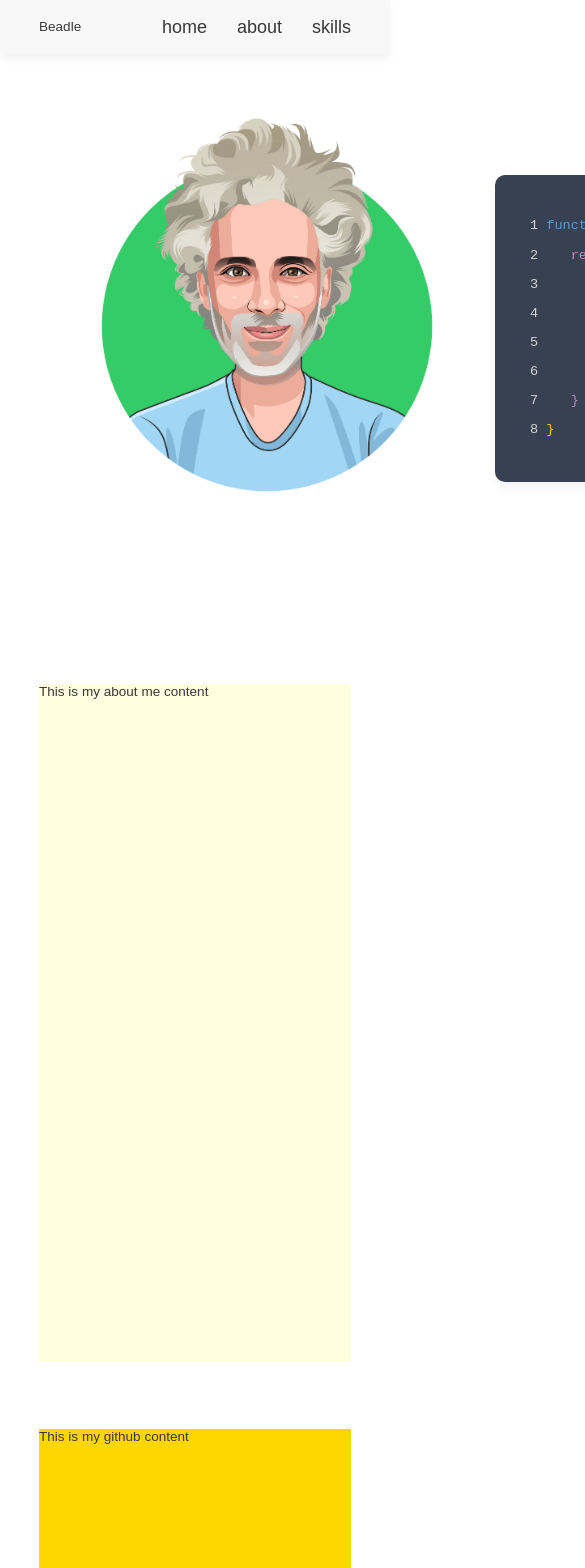
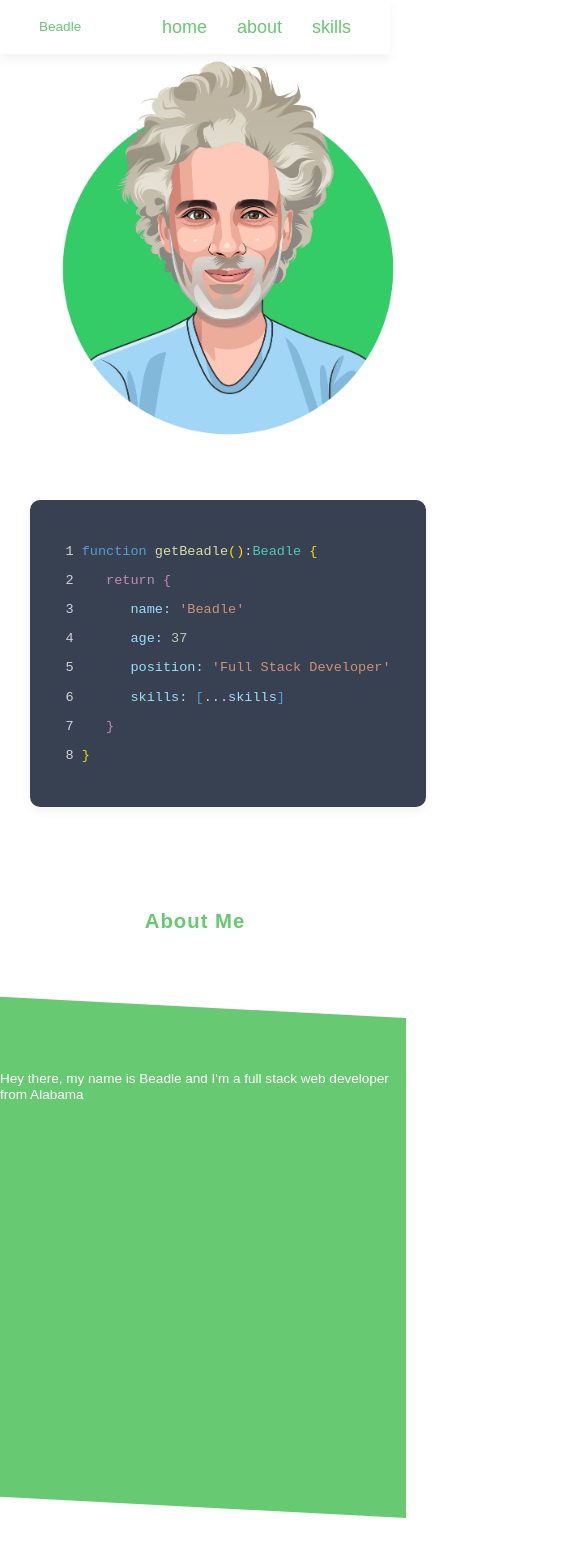
Before and after one commit to Beadle85/portfolio, a Next.js app: page / in a window 390 px wide. Shown: the top 1568 px of the page, 585 px wide, since content can reach past the window. After the commit the page ends 1518 px from the top, so only its background shows below. Built offline with nearby package versions, Linux system fonts and the light colour scheme.

Commit message:
extract About to own component

```diff
--- /dev/null
+++ b/components/about.module.css
@@ -0,0 +1,32 @@
+.container {
+  margin-bottom: 200px;
+  box-sizing: border-box;
+}
+
+.content {
+  width: fit-content;
+  margin: 10rem auto 0;
+  color: white;
+}
+
+.backgroundDiv {
+  position: absolute;
+  left: 0px;
+  width: 100%;
+  min-height: 500px;
+  background: linear-gradient(134deg, var(--green) 0%, var(--green) 99%);
+  transform: skewY(3deg);
+  z-index: -1;
+  pointer-events: none;
+}
+
+@media (max-width: 768px) {
+  .container {
+    position: relative;
+  }
+  .backgroundDiv {
+    width: unset;
+    height: 90%;
+    inset: 100px -16px 0px;
+  }
+}
--- /dev/null
+++ b/components/about.tsx
@@ -0,0 +1,13 @@
+import styles from './about.module.css';
+
+export default function About() {
+  return (
+    <section id='about' className={styles.container}>
+      <h2>About Me</h2>
+      <div className={styles.backgroundDiv} />
+      <article className={styles.content}>
+        <p>Hey there, my name is Beadle and I'm a full stack web developer from Alabama</p>
+      </article>
+    </section>
+  );
+}
--- a/components/home.module.css
+++ b/components/home.module.css
@@ -6,3 +6,27 @@
   align-items: center;
   justify-content: space-around;
 }
+@media (max-width: 900px) {
+  .container {
+    flex-direction: column;
+    margin-top: 10rem;
+    height: fit-content;
+    width: fit-content;
+    margin: 3rem auto 0;
+  }
+  .backgroundDiv {
+    visibility: hidden;
+  }
+}
+
+.backgroundDiv {
+  position: absolute;
+  left: 0px;
+  top: 0px;
+  width: 100%;
+  min-height: 150px;
+  background: linear-gradient(134deg, var(--green) 0%, var(--green) 99%);
+  transform: skewY(3deg);
+  z-index: -1;
+  pointer-events: none;
+}
--- a/components/home.tsx
+++ b/components/home.tsx
@@ -1,12 +1,12 @@
 import Image from 'next/image';
 import styles from './home.module.css';
 import profilePic from '../public/images/profile.jpg';
-import CodeText from './home/codeText';
 import FunctionCard from './home/functionCard';
 
 export default function Home() {
   return (
     <section id='home' className={styles.container}>
+      <div className={styles.backgroundDiv} />
       <div>
         <Image src={profilePic} alt='picture of Beadle' width={456} height={456} />
       </div>
--- a/components/home/functionCard.module.css
+++ b/components/home/functionCard.module.css
@@ -1,5 +1,4 @@
 .beadleFunction {
-  /* margin-top: 4rem; */
   padding: 30px 35px;
   border-radius: 10px;
   background-color: #374151;
--- a/components/layout.module.css
+++ b/components/layout.module.css
@@ -10,9 +10,11 @@
   align-items: center;
   height: 4rem;
   width: 100%;
-  background-color: rgb(248, 248, 248);
+  background-color: white;
+  /* background-color: rgb(248, 248, 248); */
   box-shadow: rgb(0 0 0 / 5%) 0px 5px 10px;
   z-index: 1000;
+  color: var(--green);
 }
 
 .navContent {
--- a/pages/index.tsx
+++ b/pages/index.tsx
@@ -1,4 +1,5 @@
 import Head from 'next/head';
+import About from '../components/about';
 import Home from '../components/home';
 
 export default function App() {
@@ -12,12 +13,7 @@ export default function App() {
       </Head>
       <main>
         <Home />
-        <section id='about' style={{ height: '50rem', width: '80%', background: 'lightYellow', margin: '5rem auto 0' }}>
-          This is my about me content
-        </section>
-        <section id='skills' style={{ height: '50rem', width: '80%', background: 'gold', margin: '5rem auto 0' }}>
-          This is my github content
-        </section>
+        <About />
       </main>
     </>
   );
--- a/styles/globals.css
+++ b/styles/globals.css
@@ -3,6 +3,7 @@
   --border-radius: 12px;
   --nav-height: 4rem;
   --light-green: #b5d5c5;
+  --green: #67c971;
   --background-color: #f5f5dc;
   --font-mono: ui-monospace, Menlo, Monaco, 'Cascadia Mono', 'Segoe UI Mono', 'Roboto Mono', 'Oxygen Mono',
     'Ubuntu Monospace', 'Source Code Pro', 'Fira Mono', 'Droid Sans Mono', 'Courier New', monospace;
@@ -35,3 +36,15 @@ a {
   color: inherit;
   text-decoration: none;
 }
+
+h2 {
+  margin: 100px auto;
+  font-size: 1.5rem;
+  font-weight: 900;
+  color: var(--green);
+  text-align: center;
+  letter-spacing: 1px;
+  line-height: 140%;
+  box-sizing: border-box;
+  display: block;
+}
```
